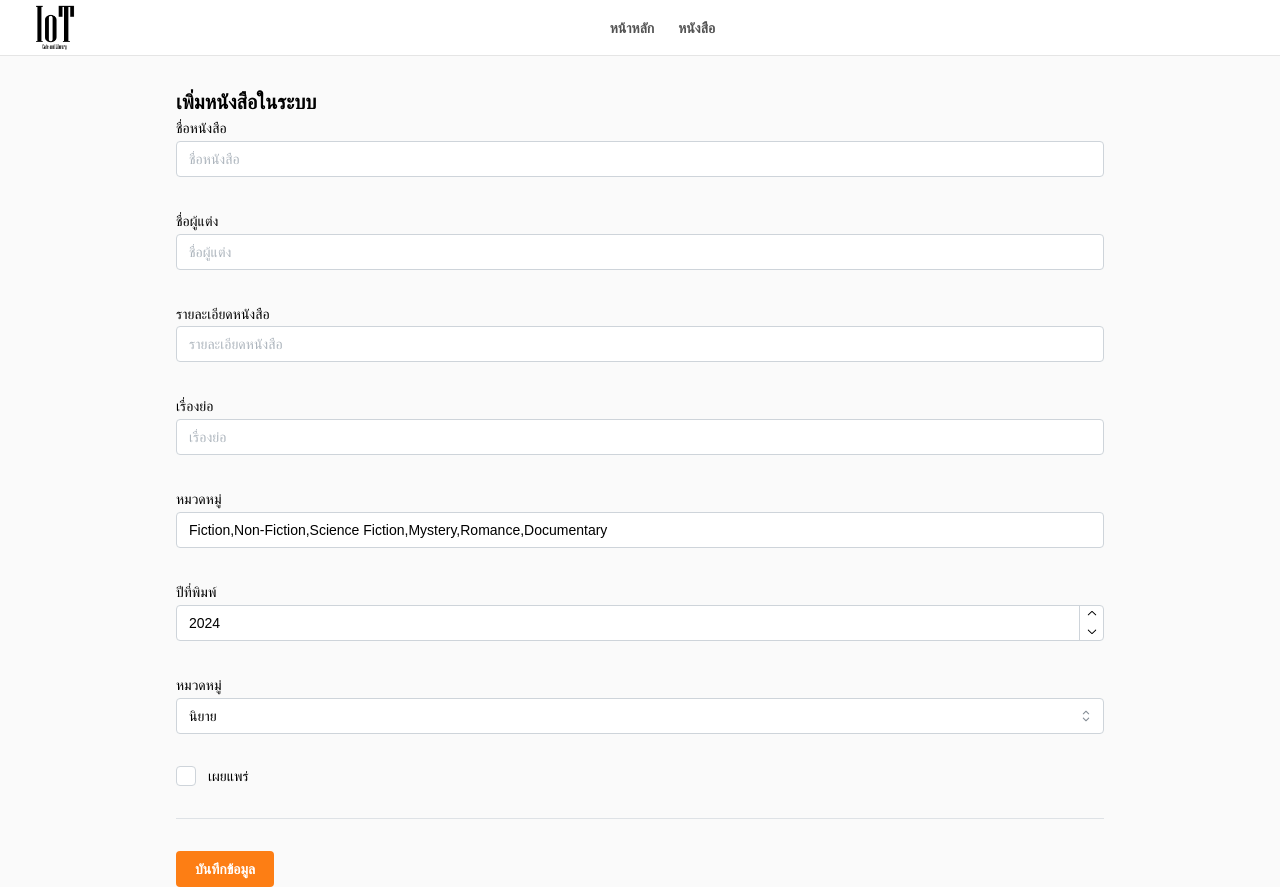
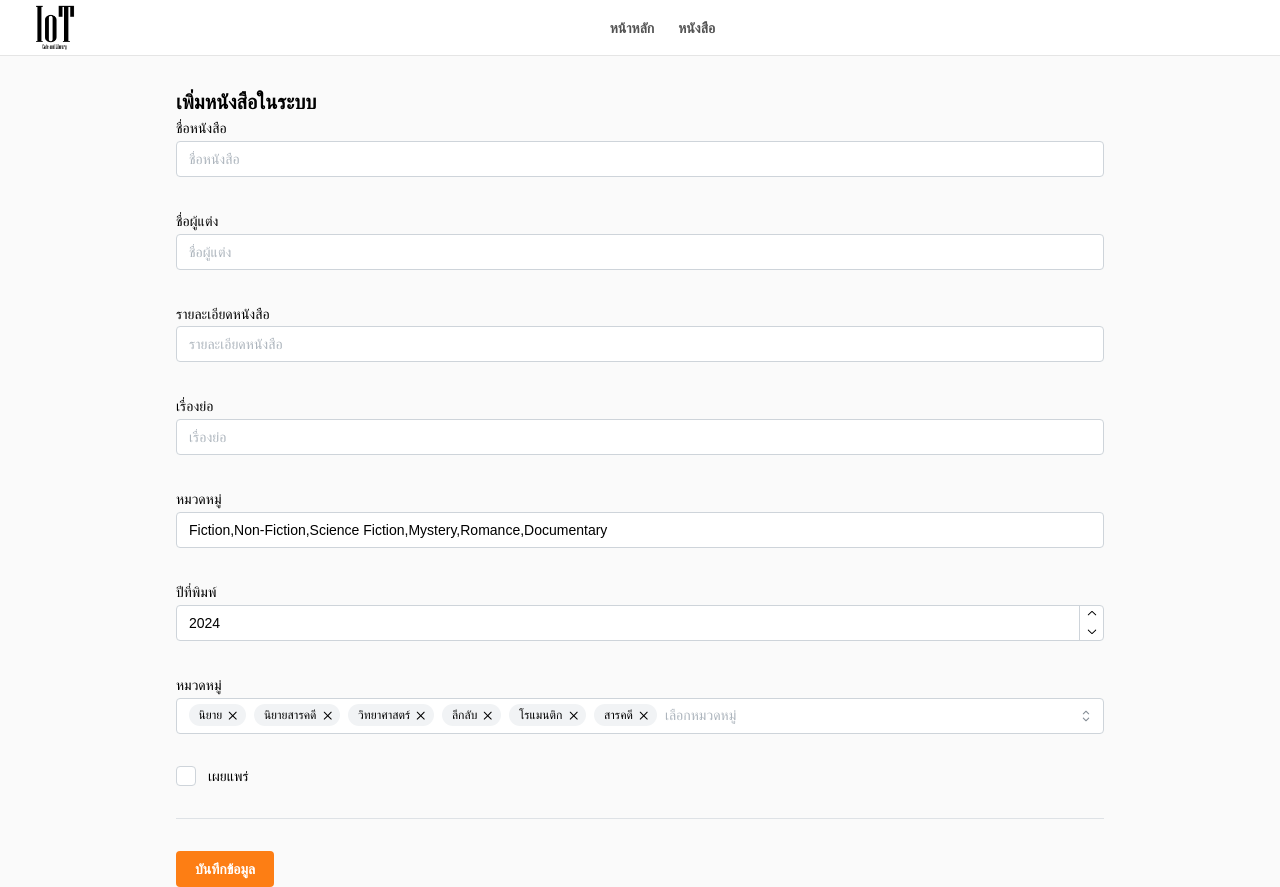
Before and after one commit to Pikachu051/iot-lab-frontend-2024, a React (Vite) app: page /books/create in a window 1280 px wide. Built offline with nearby package versions, Linux system fonts and the light colour scheme; no server answers.

Commit message:
Change form input to MultiSelect

```diff
--- a/src/pages/book-by-id.tsx
+++ b/src/pages/book-by-id.tsx
@@ -53,7 +53,7 @@ export default function BookByIdPage() {
                   <h3>หมวดหมู่</h3>
                   {/* TODO: เพิ่มหมวดหมู่(s) */}
                   <div className="flex flex-wrap gap-2">
-                    <Badge color="teal">#หมวดหมู่ 1</Badge>
+                    <Badge color="teal">#{book.category}</Badge>
                     <Badge color="teal">#หมวดหมู่ 2</Badge>
                     <Badge color="teal">#หมวดหมู่ 3</Badge>
                     <Badge color="teal">#หมวดหมู่ 4</Badge>
--- a/src/pages/book-create.tsx
+++ b/src/pages/book-create.tsx
@@ -1,6 +1,6 @@
 import { useNavigate } from "react-router-dom";
 import Layout from "../components/layout";
-import { Button, Checkbox, Container, Divider, NumberInput, TextInput, NativeSelect } from "@mantine/core";
+import { Button, Checkbox, Container, Divider, NumberInput, TextInput, MultiSelect } from "@mantine/core";
 import { isNotEmpty, useForm } from "@mantine/form";
 import { useState } from "react";
 import axios, { AxiosError } from "axios";
@@ -113,8 +113,9 @@ export default function BookCreatePage() {
               {...bookCreateForm.getInputProps("year")}
             />
 
-            <NativeSelect
+            <MultiSelect
               label="หมวดหมู่"
+              placeholder="เลือกหมวดหมู่"
               data={[
                 { value: "Fiction", label: "นิยาย" },
                 { value: "Non-Fiction", label: "นิยายสารคดี" },
--- a/src/pages/book-edit-by-id.tsx
+++ b/src/pages/book-edit-by-id.tsx
@@ -2,7 +2,7 @@ import useSWR from "swr";
 import { Book } from "../lib/models";
 import { useNavigate, useParams } from "react-router-dom";
 import Layout from "../components/layout";
-import { Alert, Button, Checkbox, Container, Divider, NumberInput, TextInput, NativeSelect } from "@mantine/core";
+import { Alert, Button, Checkbox, Container, Divider, NumberInput, TextInput, MultiSelect } from "@mantine/core";
 import Loading from "../components/loading";
 import { IconAlertTriangleFilled, IconTrash } from "@tabler/icons-react";
 import { isNotEmpty, useForm } from "@mantine/form";
@@ -179,8 +179,9 @@ export default function BookEditById() {
                   {...bookEditForm.getInputProps("year")}
                 />
 
-               <NativeSelect
+               <MultiSelect
                   label="หมวดหมู่"
+                  placeholder="เลือกหมวดหมู่"
                   data={[
                     { value: "Fiction", label: "นิยาย" },
                     { value: "Non-Fiction", label: "นิยายสารคดี" },
@@ -214,7 +215,7 @@ export default function BookEditById() {
                         title: "คุณต้องการลบหนังสือเล่มนี้ใช่หรือไม่",
                         children: (
                           <span className="text-xs">
-                            เมื่อคุณดำนเนินการลบหนังสือเล่มนี้แล้ว จะไม่สามารถย้อนกลับได้
+                            เมื่อคุณดำเนินการลบหนังสือเล่มนี้แล้ว จะไม่สามารถย้อนกลับได้
                           </span>
                         ),
                         labels: { confirm: "ลบ", cancel: "ยกเลิก" },
```
